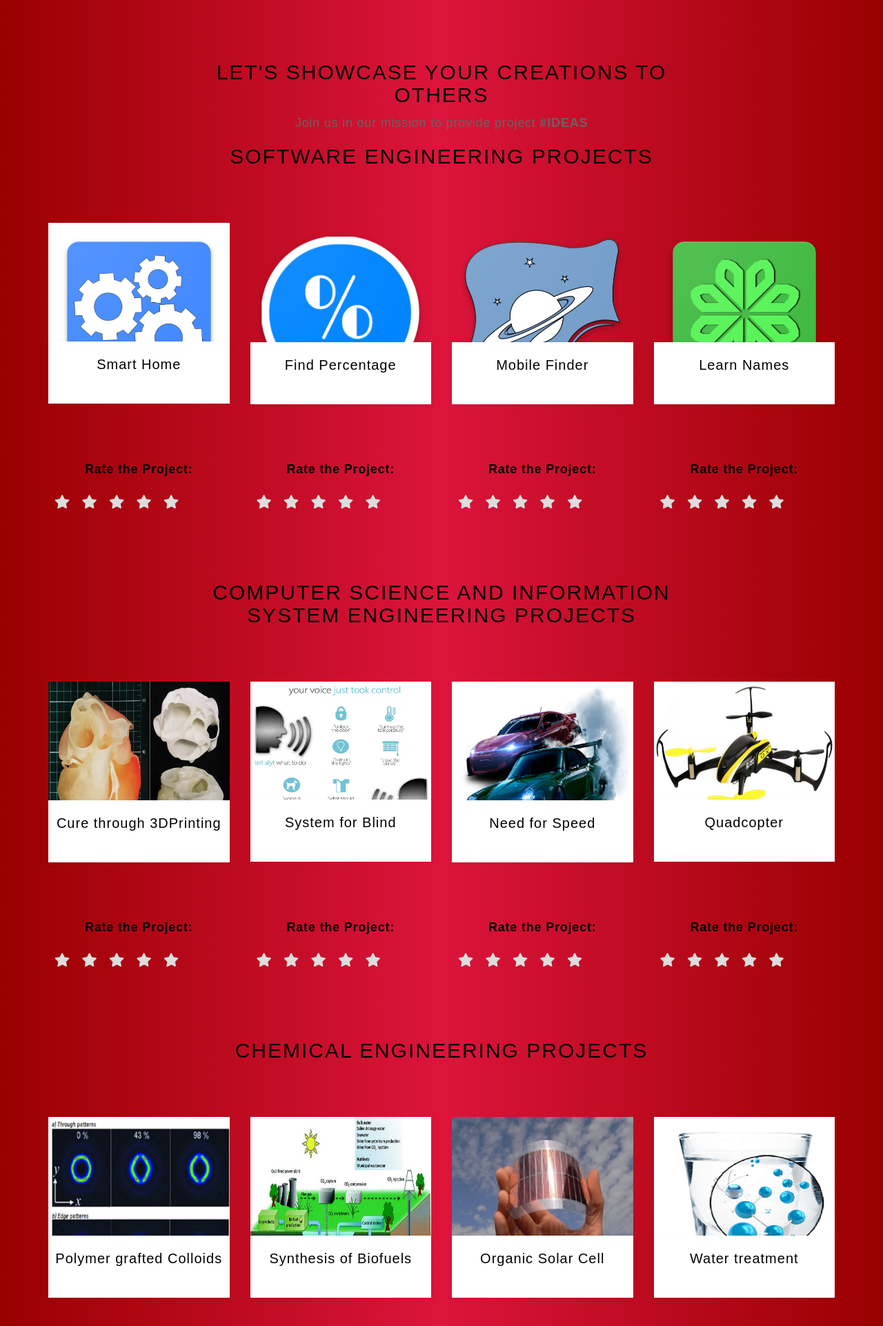
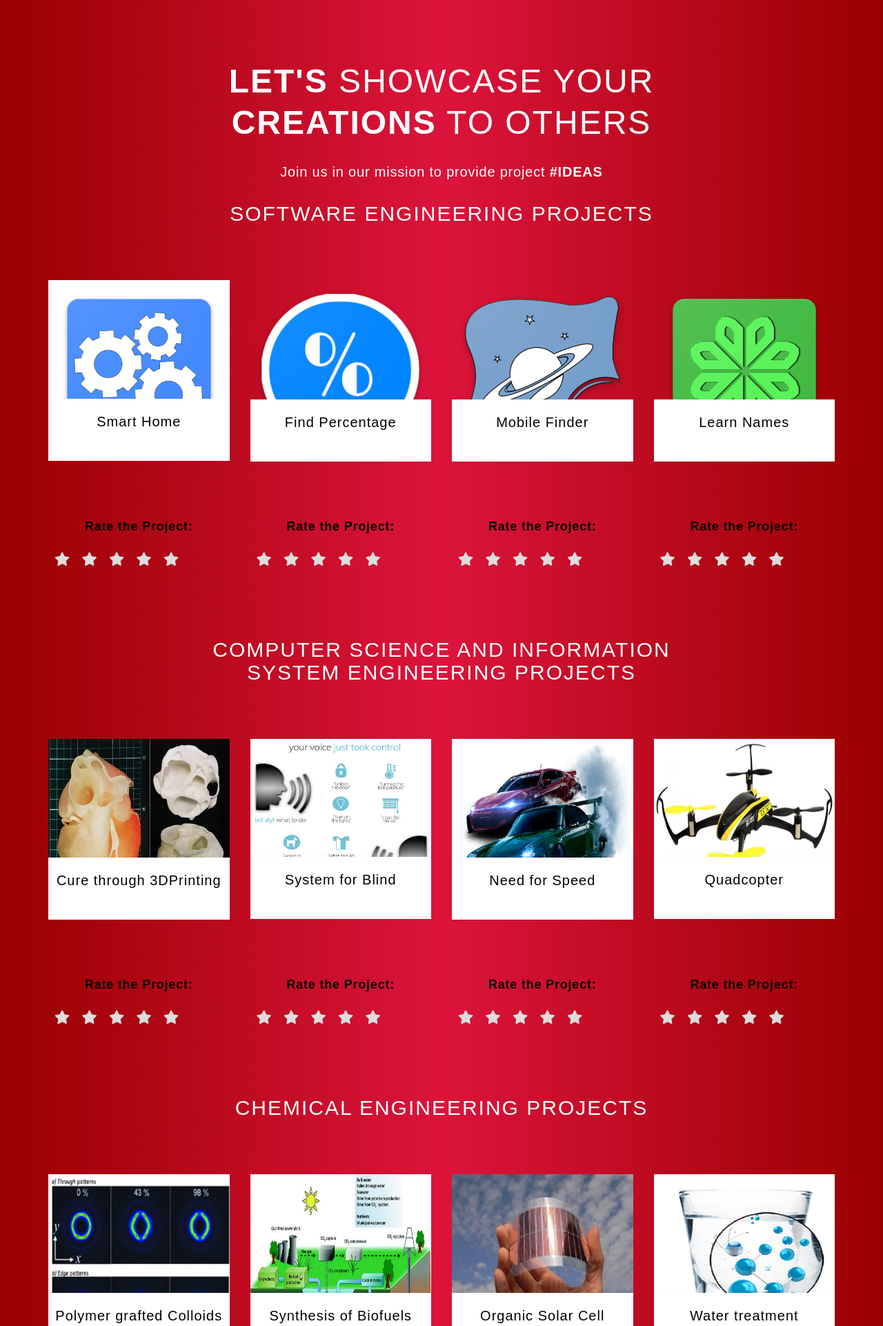
Before and after one commit to yumna11/idea, a PHP site: page /idea/viewProjects.html in a window 1280 px wide. Shown: the top 1922 px of the page at 69% size. Run offline with PHP 8.4, Linux system fonts and the light colour scheme.

Commit message:
add header text style

```diff
--- a/css/view.css
+++ b/css/view.css
@@ -21,10 +21,7 @@ h1,h2,h3, .btn
   font-weight: 400;
   letter-spacing: 1px;
 }
-h2,h3,h4
-{
-  color: #000000
-}
+
 h1
 {
   color: #ffffff;
@@ -33,7 +30,7 @@ h1
 }
 h2
 {
-  color: #000000;
+  color: #ffffff;
   font-size: 40px;
   letter-spacing: 2px;
   text-transform: uppercase;
@@ -210,6 +207,32 @@ h1 { font-size: 1.5em; margin: 10px; }*/
   color: #ddd;
  float: right;
 }
+.welcome-text{
+
+}
+.welcome-text h2{
+    font-size: 48px;
+    color: #fff;
+    margin-bottom: 25px;
+    font-weight: 400;
+    text-transform: uppercase;
+    line-height: 60px;
+}
+.welcome-text h2 span.bold{
+    font-weight: 800;
+}
+
+.welcome-text p{
+    color: #fff;
+    font-weight: 400;
+    font-size: 20px;
+    line-height: 32px;
+    margin-bottom: 20px;
+}
+.welcome-text p span{
+    letter-spacing: 1px;
+}
+
 
 /***** CSS Magic to Highlight Stars on Hover *****/
 
```
